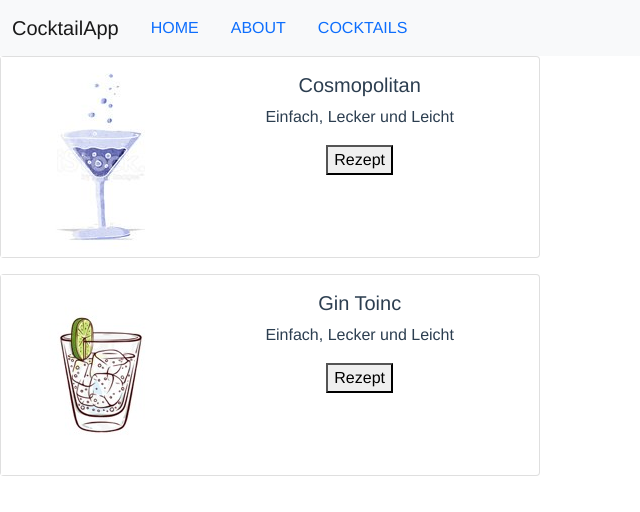
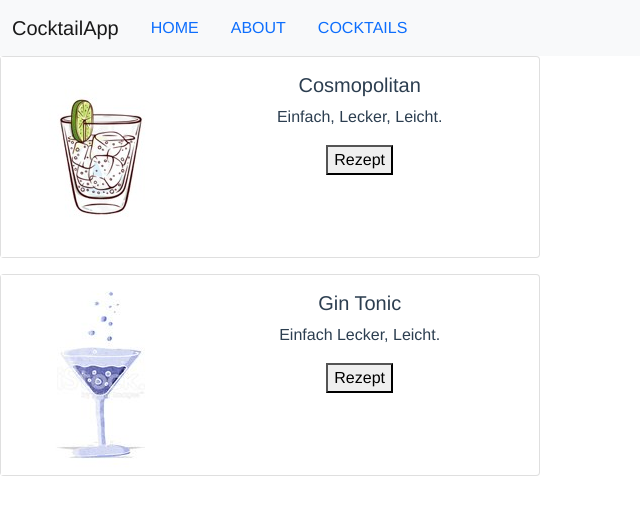
Before and after one commit to JulianHeinemann/cocktailfrontend, a Vue app: page /cocktails in a window 1280 px wide. Shown: the top 512 px of the page, without its empty margins (0-640 px from the left). Built offline with nearby package versions, Linux system fonts and the light colour scheme.

Commit message:
static json und dynamik

```diff
--- a/package.json
+++ b/package.json
@@ -2,8 +2,13 @@
   "name": "cocktailfrontend",
   "version": "0.1.0",
   "private": true,
+  "engines": {
+    "node": "17.x",
+    "npm": "8.x"
+  },
   "scripts": {
     "serve": "vue-cli-service serve",
+    "start": "vue-cli-service serve",
     "build": "vue-cli-service build",
     "test:unit": "vue-cli-service test:unit",
     "lint": "vue-cli-service lint"
--- a/src/views/Cocktails.vue
+++ b/src/views/Cocktails.vue
@@ -1,28 +1,16 @@
 <template>
+     <div class="col" v-for="cocktail in cocktails" :key= "cocktail.id">
        <div class="card mb-3" style="max-width: 540px;">
          <div class="row g-0">
            <div class="col-md-4">
-        <img alt="Cocktail logo" src="../assets/Cocktail2.png">
+             <img :alt="cocktail.cocktailName" :src="getCocktailPic(cocktail)">
          </div>
          <div class="col-md-8" style="alignment-baseline: center">
            <div class="card-body">
-          <h5 class="card-title">Cosmopolitan</h5>
-          <p class="card-text">Einfach, Lecker und Leicht</p>
+             <h5 class="card-title">{{cocktail.cocktailName}}</h5>
+             <p class="card-text">{{cocktail.describtion}}</p>
              <button onclick="window.location.href='https://www.gutekueche.at/cosmopolitan-cocktail-rezept-17940';">Rezept</button>
            </div>
-      </div>
-    </div>
-  </div>
-  <div class="card mb-3" style="max-width: 540px;">
-    <div class="row g-0">
-      <div class="col-md-4">
-        <img alt="Cocktail logo" src="../assets/GinTonic.png">
-      </div>
-      <div class="col-md-8">
-        <div class="card-body">
-          <h5 class="card-title">Gin Toinc</h5>
-          <p class="card-text">Einfach, Lecker und Leicht</p>
-          <button onclick="window.location.href='https://www.gutekueche.at/gin-tonic-cocktail-rezept-17931';">Rezept</button>
          </div>
        </div>
      </div>
@@ -31,7 +19,33 @@
 
 <script>
 export default {
-  name: 'Cocktails'
+  name: 'cocktails',
+  data () {
+    return {
+      cocktails: [
+        {
+          id: 1,
+          cocktailName: 'Cosmopolitan',
+          describtion: 'Einfach, Lecker, Leicht.'
+        },
+        {
+          id: 2,
+          cocktailName: 'Gin Tonic',
+          describtion: 'Einfach Lecker, Leicht.'
+        }
+      ]
+    }
+  },
+  methods: {
+    getCocktailPic (cocktail) {
+      switch (cocktail.id) {
+        case (1):
+          return require('../assets/GinTonic.png')
+        case (2):
+          return require('../assets/Cocktail2.png')
+      }
+    }
+  }
 }
 </script>
 
```
Also changed, not shown: static.json (added, +7 -0 lines). Lines whose indentation alone changed are shown as unchanged.
